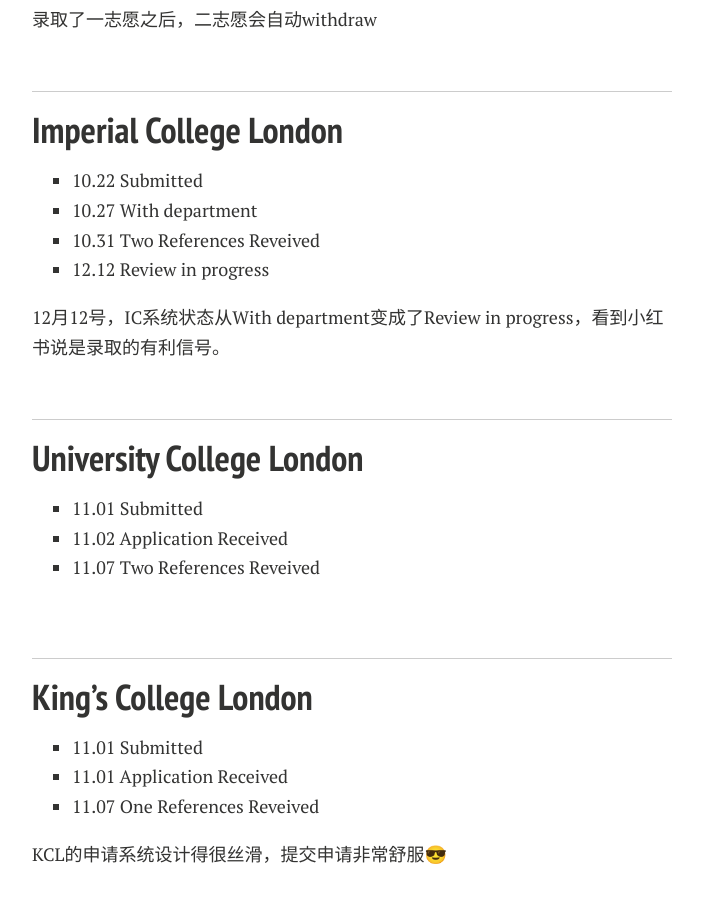
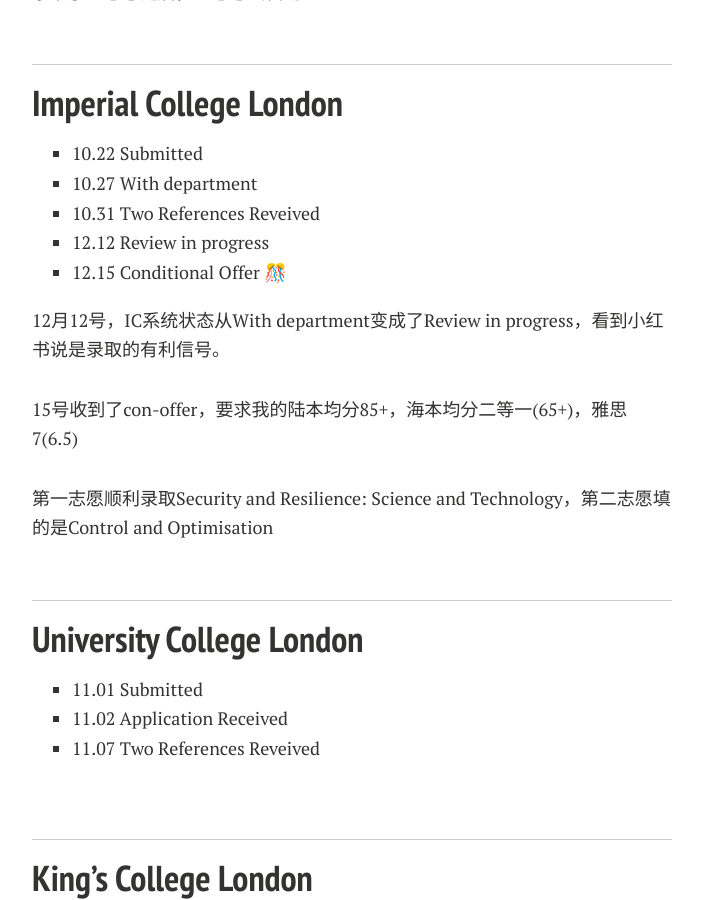
Before and after one commit to GuangLun2000/GuangLun2000.github.io, a Jekyll site: the page built from blogs/24fall.md, in a window 1280 px wide and 900 px high, scrolled down 1529 px. Shown: the whole window, without its empty margins (288-991 px from the left). Built offline with Jekyll 4.4.1, drawn with Linux system fonts in a browser that asks for light colours; nearby versions of some CDN libraries; comment, search, counter and statistics services are not loaded; a style sheet for code colours, icons or effects is not loaded; some of the changed text lies outside the part shown.

Commit message:
Update 24fall.md

```diff
--- a/blogs/24fall.md
+++ b/blogs/24fall.md
@@ -11,7 +11,7 @@
 <br>按照申请投递时间，排序如下：
 
 - University of Manchester 🎊
-- Imperial College London
+- Imperial College London 🎊
 - University College London
 - King’s College London
 - University of Edinburgh
@@ -32,7 +32,6 @@
 - **语言：**雅思 7.0 (6.0) --> 7.5，无GRE
 - **论文：**1篇EI期刊，1篇IEEE水会，1篇ccf-a顶会在审，1篇SCI二区在审（均一作）
 - **竞赛：**数学建模美赛一等奖，另外有4个国内比赛的国家级奖项
-
 - 1项国家级大创基金SRT，厦航奖学金，能化奖学金，N个校内奖学金
 - **整体经历：**校内科研2段，工业实习1段，剑桥暑研1段
 - **推荐信：**校内实验室大老板强推，海本的副院长强推，海本的AP强推
@@ -65,8 +64,13 @@
 - 10.27 With department
 - 10.31 Two References Reveived
 - 12.12 Review in progress
+- 12.15 Conditional Offer 🎊
 
 12月12号，IC系统状态从With department变成了Review in progress，看到小红书说是录取的有利信号。
+
+<br>15号收到了con-offer，要求我的陆本均分85+，海本均分二等一(65+)，雅思7(6.5)
+
+<br>第一志愿顺利录取Security and Resilience: Science and Technology，第二志愿填的是Control and Optimisation
 
 <br>
 
```
